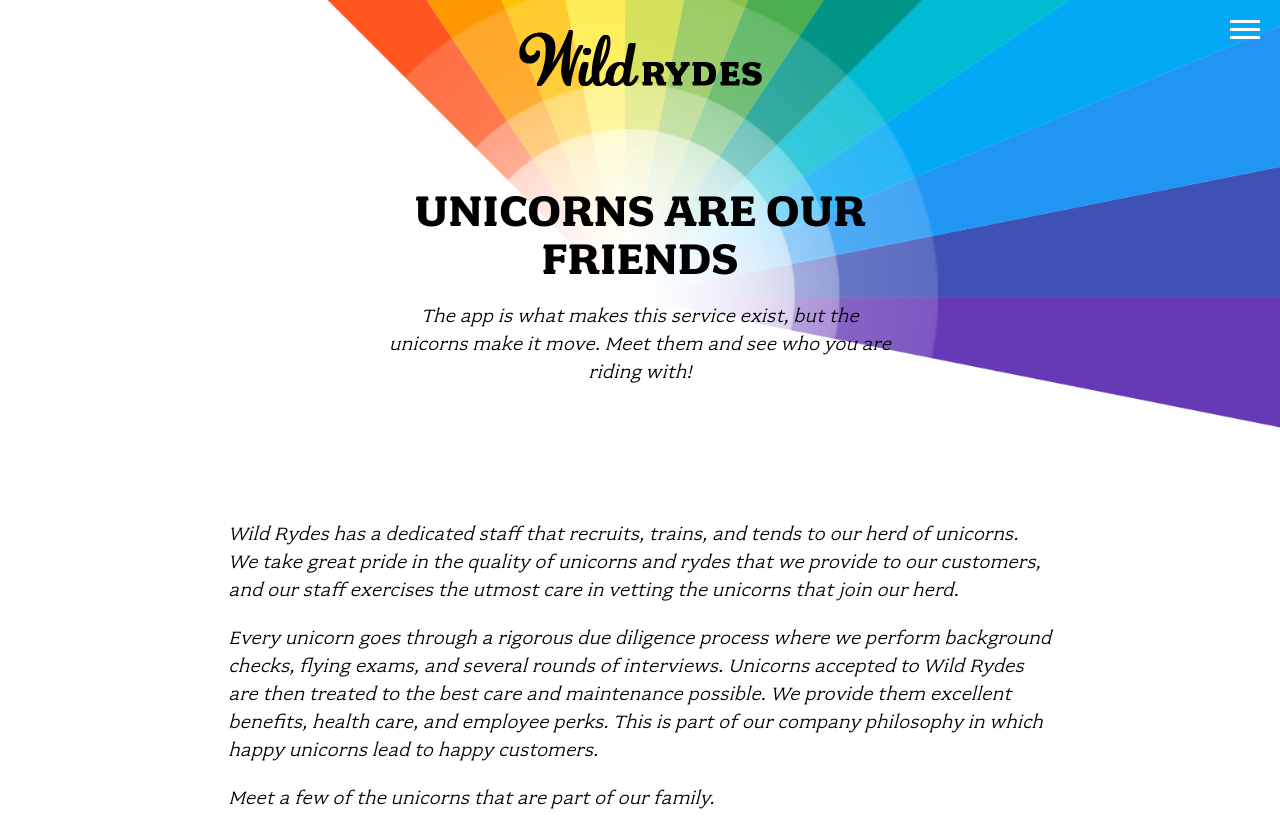
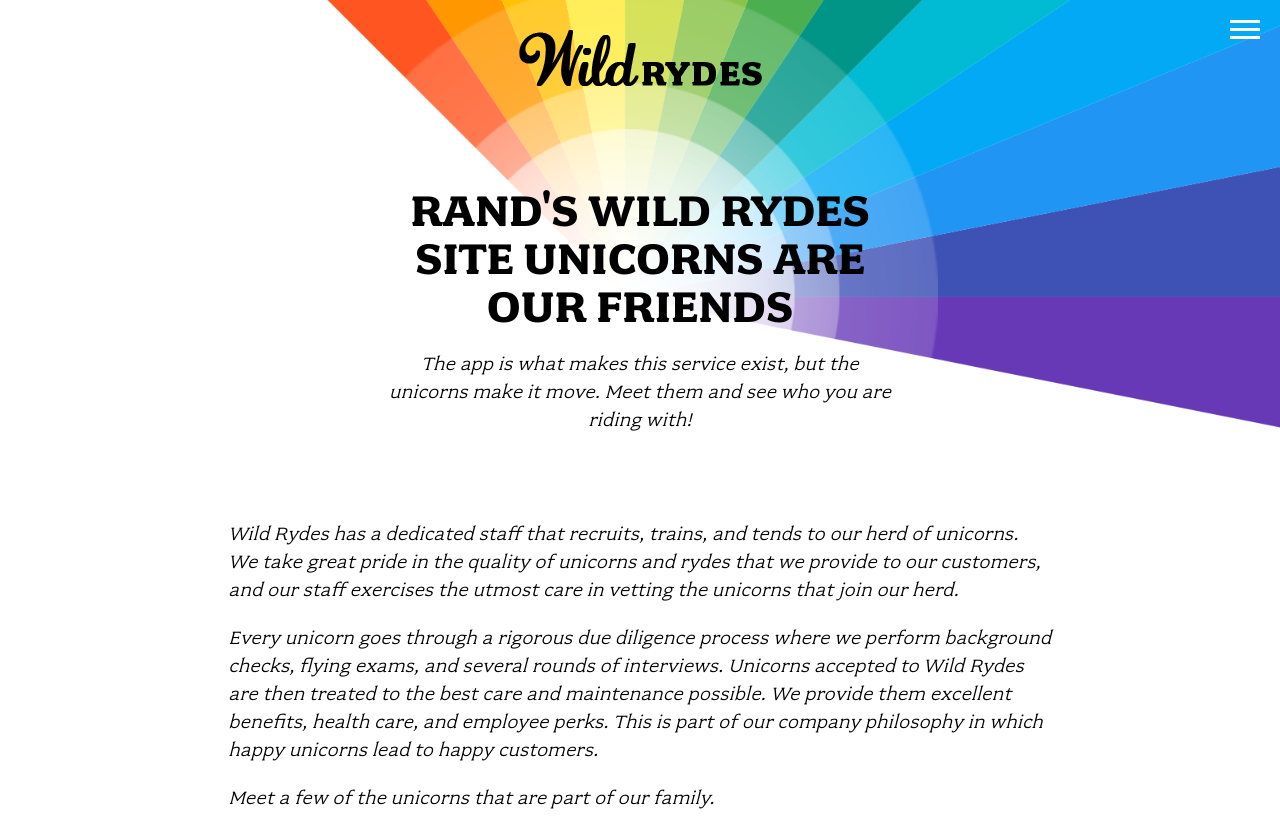
Before and after one commit to rand199/wildrydes-site, a plain HTML site: page Unicorn-OG-main/unicorns.html in a window 1280 px wide. Shown: the top 835 px of the page. Drawn offline with Linux system fonts and the light colour scheme.

Commit message:
Update unicorns.html

```diff
--- a/Unicorn-OG-main/unicorns.html
+++ b/Unicorn-OG-main/unicorns.html
@@ -17,7 +17,7 @@
     <div class="site-logo dark">Wild Rydes</div>
 
     <div class="row column medium-8 large-6 xlarge-5 xxlarge-4">
-      <h1 class="title">Unicorns Are Our Friends</h1>
+      <h1 class="title">Rand's Wild Rydes Site Unicorns Are Our Friends</h1>
       <p class="content">
         The app is what makes this service exist, but the unicorns make it move. Meet them and see who you are riding with!
       </p>
```
